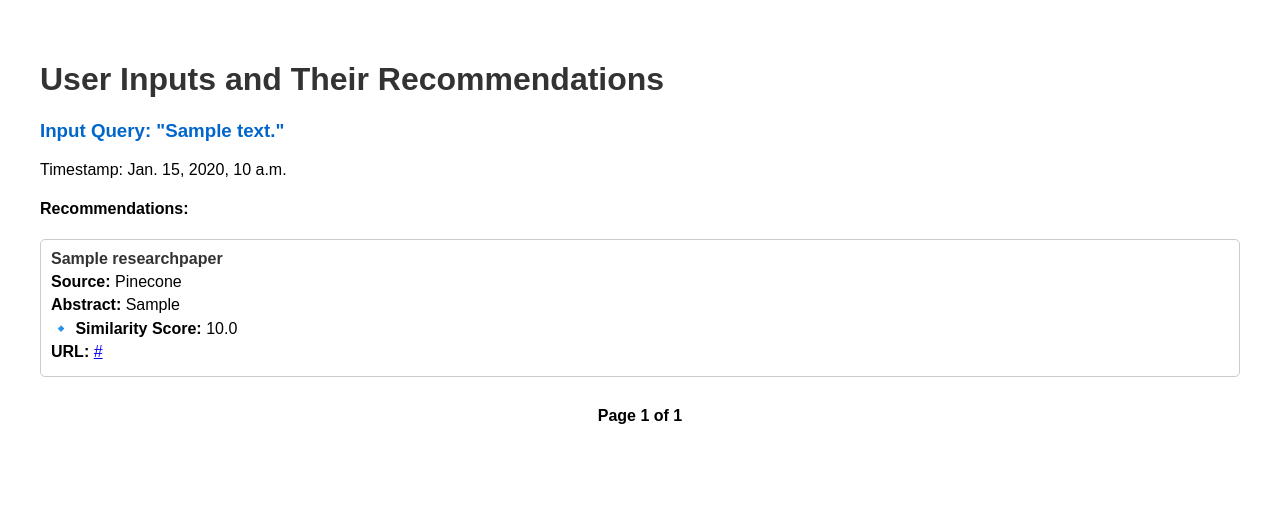
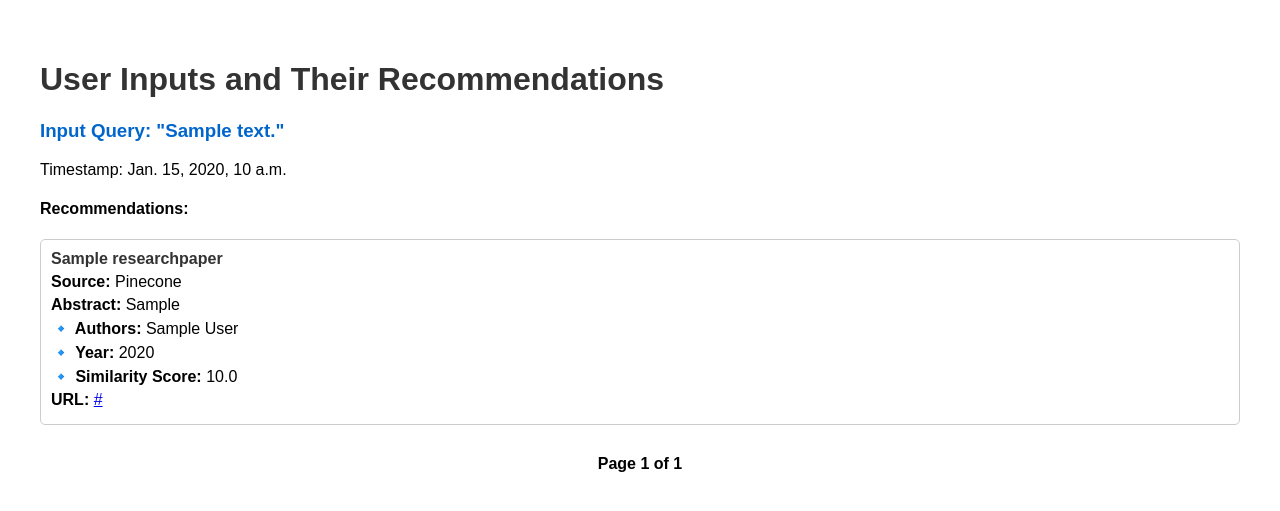
Before and after one commit to Rj-Aquino/ADET-Project, a Django app: page /inputs-recommendations/ in a window 1280 px wide. Shown: the top 511 px of the page. Run offline with Django 5.2, Linux system fonts and the light colour scheme; tables that the repository leaves empty hold one stand-in row (values such as "Sample post").

Commit message:
Fixed Output

```diff
--- a/recommendation_system/templates/recommendation_system/inputs_recommendations.html
+++ b/recommendation_system/templates/recommendation_system/inputs_recommendations.html
@@ -85,12 +85,12 @@
                                     <p><strong>Abstract:</strong> {{ recommendation.abstract }}</p>
                                 {% endif %}
 
-                                {% if result.authors %}
-                                <p><strong>🔹 Authors:</strong> {{ result.authors }}</p>
+                                {% if recommendation.authors %}
+                                <p><strong>🔹 Authors:</strong> {{ recommendation.authors }}</p>
                                 {% endif %}
 
-                                {% if result.year %}
-                                <p><strong>🔹 Year:</strong> {{ result.year }}</p>
+                                {% if recommendation.year %}
+                                <p><strong>🔹 Year:</strong> {{ recommendation.year }}</p>
                                 {% endif %}
 
                                 {% if recommendation.source == "Pinecone" %}
```
